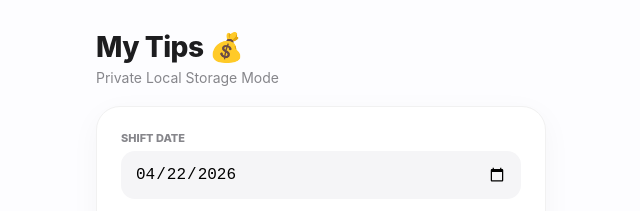
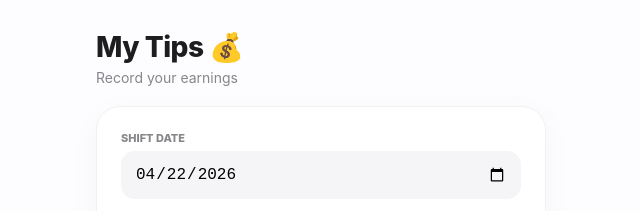
Before and after one commit to hitesh175/Tip_tracker, a plain HTML site: page index.html in a window 1280 px wide. Shown: the top 211 px of the page, 319-959 px from the left. Drawn offline with nearby package versions, Linux system fonts and the light colour scheme.

Commit message:
Update index.html with new HTML structure
Replaced old HTML content with updated structure and styles.

```diff
--- a/index.html
+++ b/index.html
@@ -119,7 +119,7 @@
 <div class="container">
     <header>
         <h1>My Tips 💰</h1>
-        <p>Private Local Storage Mode</p>
+        <p>Record your earnings </p>
     </header>
 
     <div class="input-card">
```
